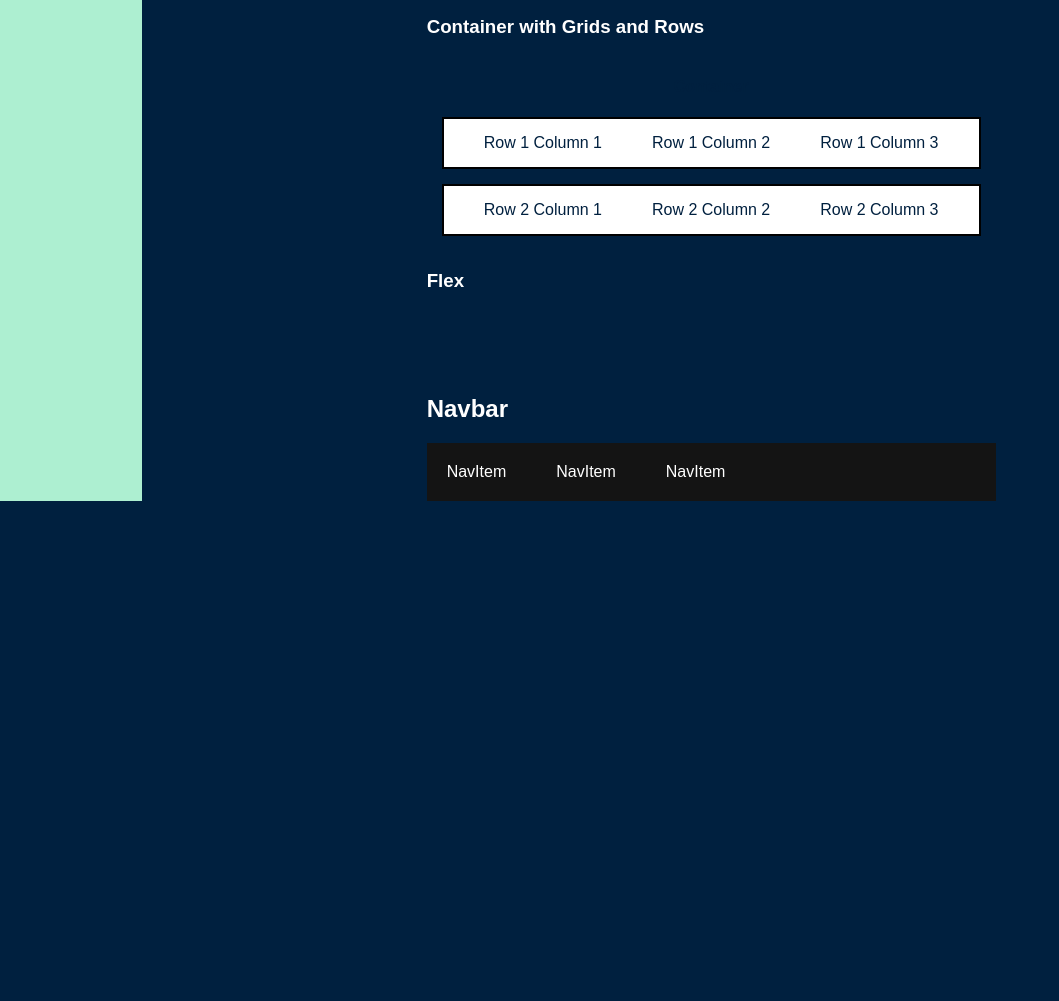
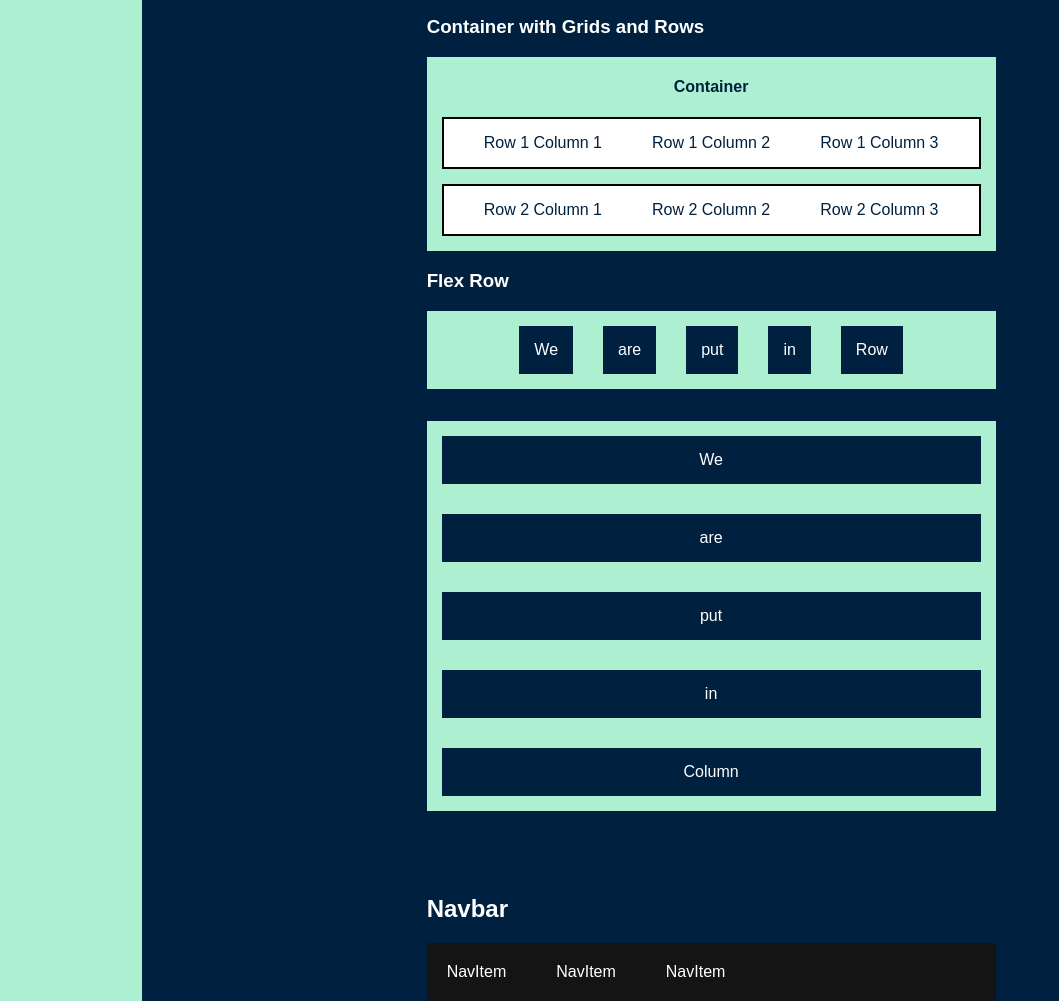
Before and after one commit to Zeljko-Predjeskovic/cheatsheets, a plain HTML site: page index.html in a window 1280 px wide. Shown: the part 2117-3118 px from the top of the page, without its empty margins (0-1059 px from the left). Before the commit the page ends 2618 px from the top, so only its background shows below. Drawn offline with Linux system fonts and the light colour scheme.

Commit message:
changed html

```diff
--- a/index.html
+++ b/index.html
@@ -2,7 +2,7 @@
 <html>
 
 <head>
-    <title>Zeljko Predjeskovic</title>
+    <title>Predjeskovic Css Layout</title>
     <link rel="stylesheet" href="styles/predjeskovic-css-layout.css">
     <link rel="stylesheet" href="styles/codeStyle.css">
 
@@ -84,7 +84,7 @@
                         <div class="bg-color-black margin-15" style="padding: 20px;"></div>
                         <div class="bg-color-dark margin-15" style="padding: 20px;"></div>
                         <div class="bg-color-bright margin-15" style="padding: 20px;"></div>
-                        <div class="bg-color-yellow margin-15" style="padding: 20px;"></div>
+                        <div class="bg-color-contrast margin-15" style="padding: 20px;"></div>
                     </div>
                     <h3>Image</h3>
                     <div class="flex-row curved-borders content-center">
@@ -97,7 +97,7 @@
                     <p id="jumbo"></p>
                     <p></p>
                     <h2>Jumbo</h2>
-                    <div class="jumbo bg-color-yellow text-pos-center color-dark">jumbo</div>
+                    <div class="jumbo bg-color-contrast text-pos-center color-dark">jumbo</div>
                 </div>
                 <div class="flex-column">
                     <p id="container"></p>
@@ -124,7 +124,7 @@
                         </div>
                     </div>
                     <h3>Container with Grids and Rows</h3>
-                    <div class="container bg-color-yellow text-pos-center">
+                    <div class="container bg-color-contrast text-pos-center">
                         <h4 class="color-dark">Container</h4>
                         <div
                             class="row content-center bg-color-bright color-dark solid-borders-black margin-15 padding-15">
@@ -151,7 +151,22 @@
                             </div>
                         </div>
                     </div>
-                    <h3>Flex</h3>
+                    <h3>Flex Row</h3>
+                    <div class="flex-row bg-color-contrast content-center">
+                        <div class="bg-color-dark margin-15 padding-15">We</div>
+                        <div class="bg-color-dark margin-15 padding-15">are</div>
+                        <div class="bg-color-dark margin-15 padding-15">put</div>
+                        <div class="bg-color-dark margin-15 padding-15">in</div>
+                        <div class="bg-color-dark margin-15 padding-15">Row</div>
+                    </div>
+                    <p></p>
+                    <div class="flex-column bg-color-contrast content-center text-pos-center">
+                        <div class="bg-color-dark margin-15 padding-15">We</div>
+                        <div class="bg-color-dark margin-15 padding-15">are</div>
+                        <div class="bg-color-dark margin-15 padding-15">put</div>
+                        <div class="bg-color-dark margin-15 padding-15">in</div>
+                        <div class="bg-color-dark margin-15 padding-15">Column</div>
+                    </div>
 
                     <div class="flex-column">
                         <p id="nav"></p>
```
